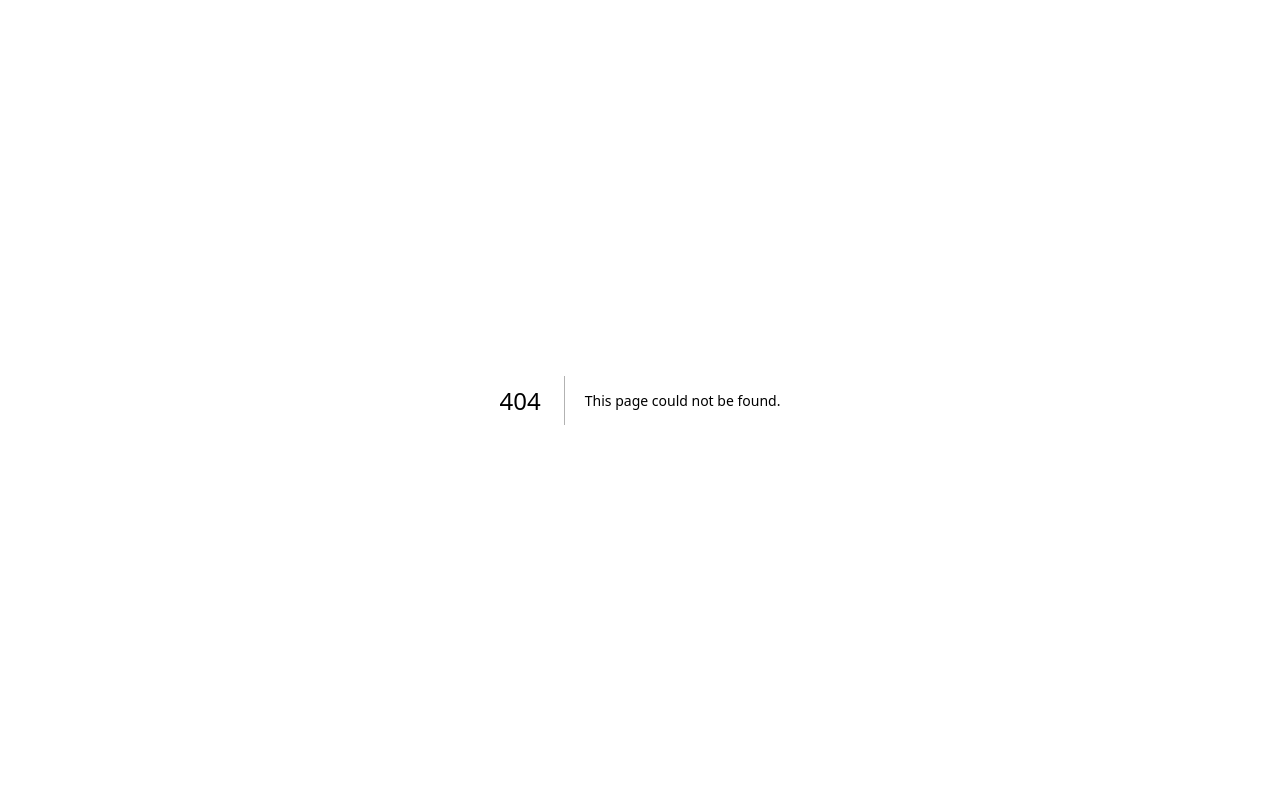
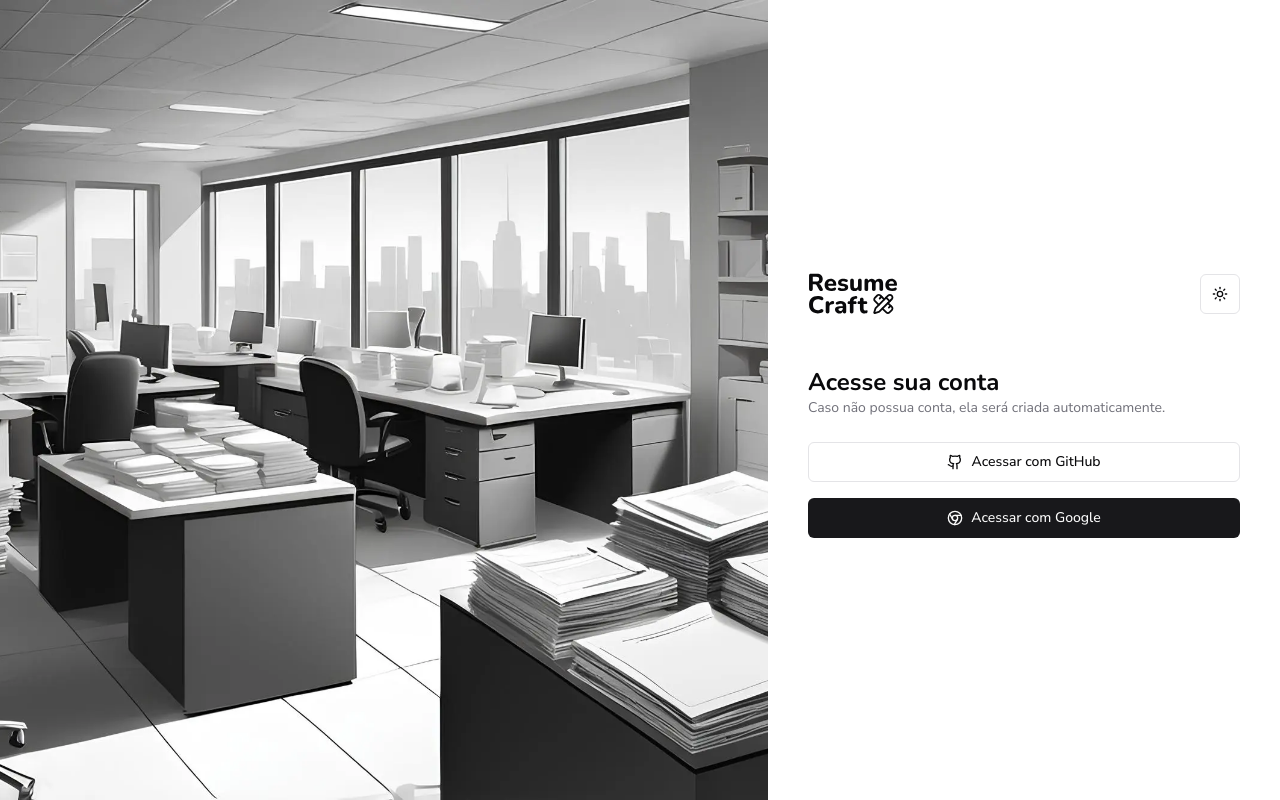
Before and after one commit to igor-montezuma-dev/resume-craft, a Next.js app: page /auth/login in a window 1280 px wide. Before the commit this address had no page. Built offline with nearby package versions, Linux system fonts and the light colour scheme.

Commit message:
feat: Create auth login component

```diff
--- /dev/null
+++ b/src/app/auth/login/page.tsx
@@ -0,0 +1,54 @@
+import Logo from "@/assets/logo.svg";
+import { ThemeToggle } from "@/components/shared/theme-toggle";
+import { Button } from "@/components/ui/button";
+import { Chrome, Github } from "lucide-react";
+import Image from "next/image";
+
+export default function LoginPage() {
+  return (
+    <div className="grid grid-cols-[1.5fr,1fr] h-screen">
+      <aside>
+        <Image
+          width={1000}
+          height={800}
+          src="/images/auth-bg.webp"
+          alt="Imagem de uim escritório."
+          className="size-full object-cover"
+          quality={100}
+        />
+      </aside>
+      <form className="flex flex-col p-10 justify-center">
+        <div className="flex items-center justify-between mb-10">
+          <Logo className="max-w-[90px]" />
+          <ThemeToggle />
+        </div>
+
+        <h1 className="text-2xl font-title font-bold">Acesse sua conta</h1>
+        <p className="text-sm text-muted-foreground">
+          Caso não possua conta, ela será criada automaticamente.
+        </p>
+        <div className="flex flex-col gap-4 mt-6">
+          <Button
+            variant="outline"
+            className="w-full gap-2"
+            type="submit"
+            name="provider"
+            value="github"
+          >
+            <Github size={20} />
+            Acessar com GitHub
+          </Button>
+          <Button
+            className="w-full gap-2"
+            type="submit"
+            name="provider"
+            value="google"
+          >
+            <Chrome size={20} />
+            Acessar com Google
+          </Button>
+        </div>
+      </form>
+    </div>
+  );
+}
```
Also changed, not shown: public/images/auth-bg.webp (added).
